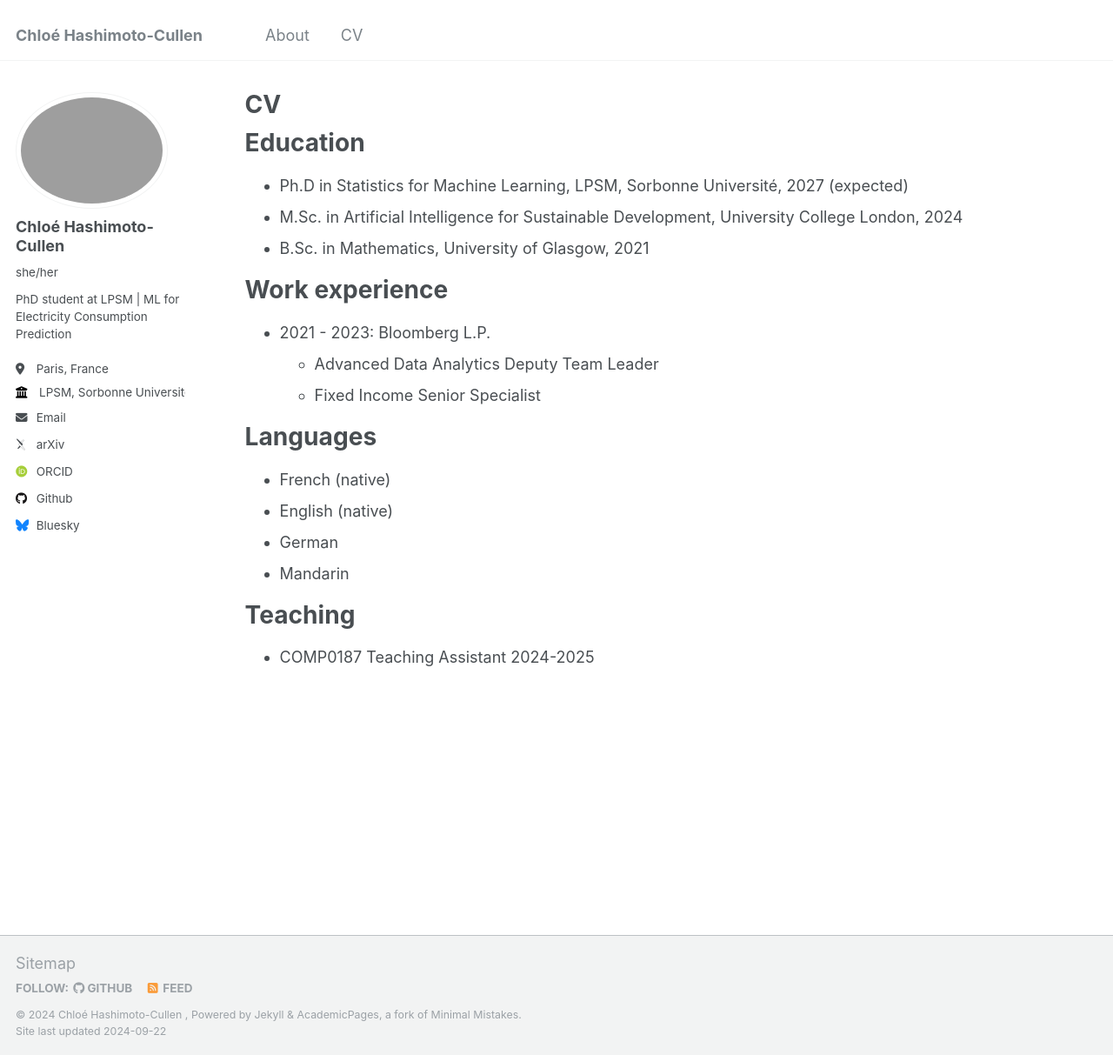
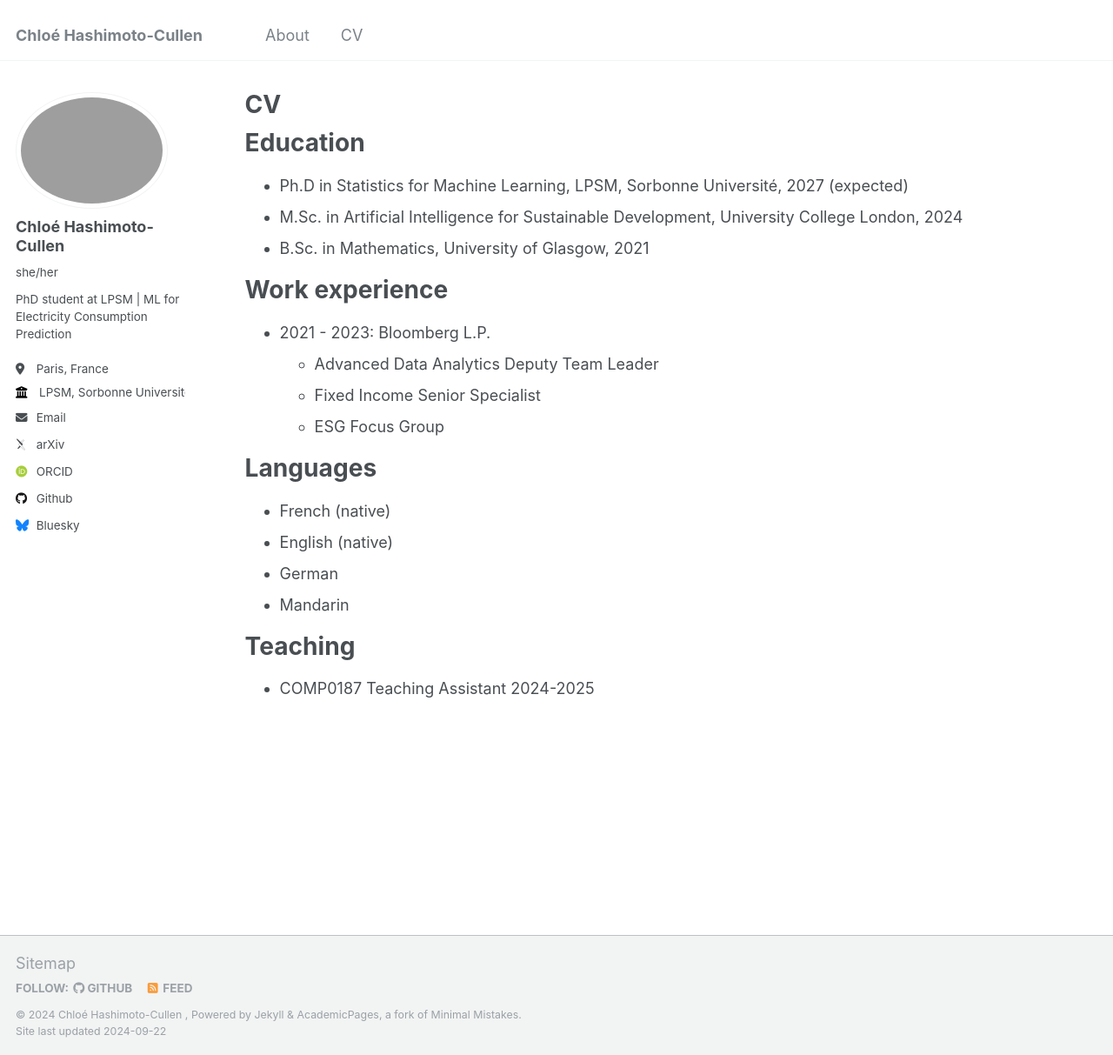
Before and after one commit to hashimotocullen/hashimotocullen.github.io, a Jekyll site: the page built from _pages/cv.md, in a window 1280 px wide and 1213 px high. Shown: the whole window at 87% size. Built offline with Jekyll 4.4.1, drawn with Linux system fonts in a browser that asks for light colours; some web fonts are replaced.

Commit message:
Update cv.md

```diff
--- a/_pages/cv.md
+++ b/_pages/cv.md
@@ -20,6 +20,7 @@ Work experience
 * 2021 - 2023: Bloomberg L.P.
   * Advanced Data Analytics Deputy Team Leader
   * Fixed Income Senior Specialist
+  * ESG Focus Group
 
 Languages
 ======
```
